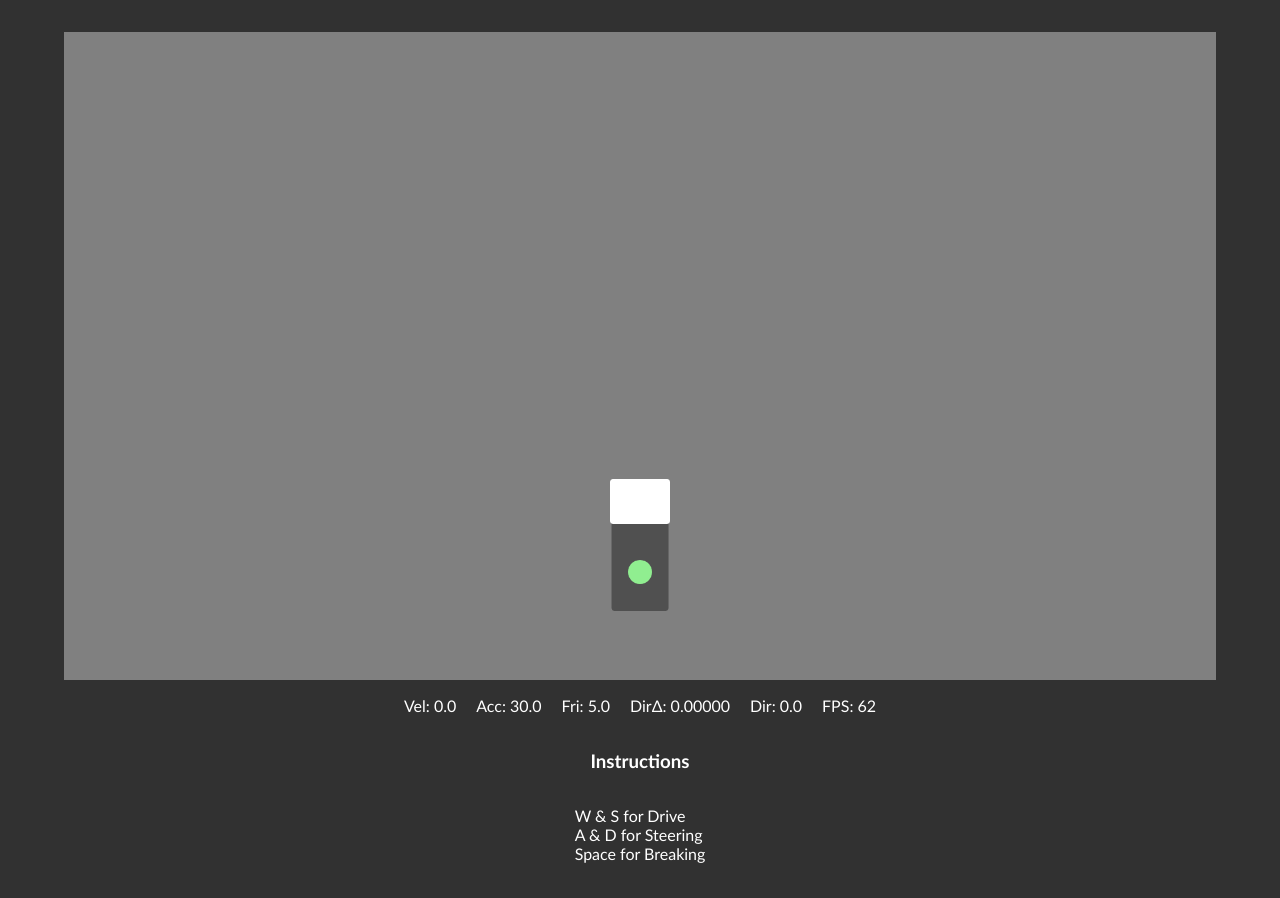
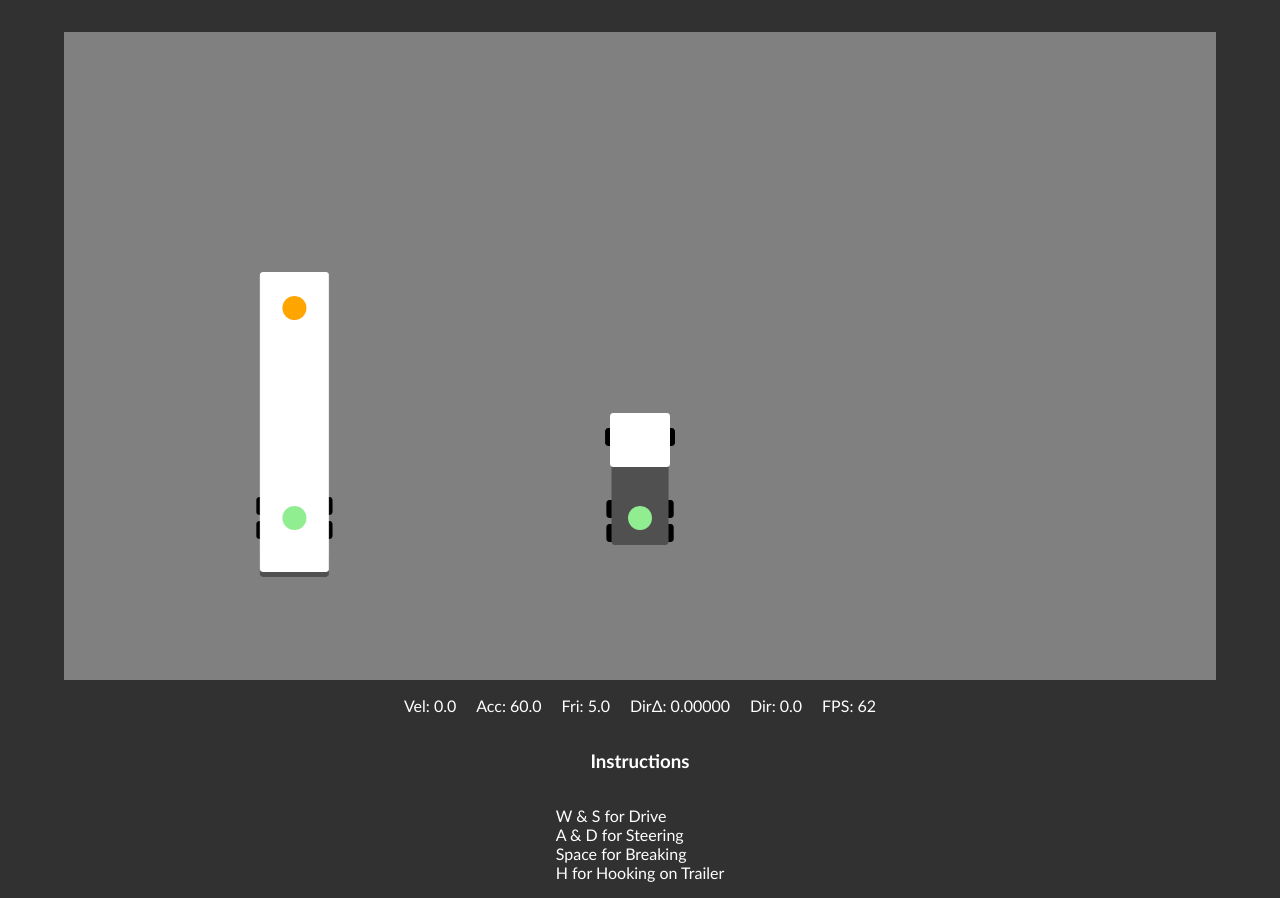
Before and after one commit to viggoStrom/Truck-Parking-Game, a plain HTML site: page index.html in a window 1280 px wide. Drawn offline with Linux system fonts and the light colour scheme.

Commit message:
added trailer

```diff
--- a/index.html
+++ b/index.html
@@ -27,9 +27,11 @@
     <p>
         W & S for Drive <br>
         A & D for Steering <br>
-        Space for Breaking
+        Space for Breaking <br>
+        H for Hooking on Trailer
     </p>
 
+    <script src="script/trailer.js"></script>
     <script src="script/truck.js"></script>
     <script src="script/main.js"></script>
 </body>
--- a/script/main.js
+++ b/script/main.js
@@ -14,7 +14,7 @@ canvas.height = 1080
 canvas.width = 1920
 
 const whiteTruck = new truck()
-
+const blueTrailer = new trailer([whiteTruck])
 
 // DEBUG
 let frameTime = 0
@@ -47,7 +47,40 @@ const frame = () => {
     whiteTruck.move()
     whiteTruck.draw()
 
+    blueTrailer.move()
+    blueTrailer.draw()
+
     window.requestAnimationFrame(frame)
 }
 
+const welcomePrompt = () => {
+    ctx.fillStyle = "black"
+    ctx.globalAlpha = 0.6
+    ctx.beginPath()
+    ctx.roundRect(canvas.width / 4, canvas.height / 4, canvas.width * 2 / 4, canvas.height * 2 / 4, 90)
+    ctx.closePath()
+    ctx.fill()
+    ctx.globalAlpha = 1
+
+    ctx.textAlign = "center"
+    ctx.fillStyle = "white"
+
+    ctx.font = "bold 70px sans-serif"
+    ctx.fillText("Park Your Trailer!", canvas.width / 2, canvas.height / 2)
+
+    ctx.font = "bold 40px sans-serif"
+    ctx.fillText("Click to Continue", canvas.width / 2, canvas.height / 2 + 60)
+}
+
+const start = (event) => {
+    document.removeEventListener("click", start)
+
+    window.requestAnimationFrame(frame)
+}
+
+// welcomePrompt()
+// document.addEventListener("click", start)
+
+
+// DEBUG
 window.requestAnimationFrame(frame)
--- /dev/null
+++ b/script/trailer.js
@@ -0,0 +1,193 @@
+/** @type {HTMLCanvasElement} */
+
+canvas = document.querySelector("canvas")
+
+class trailer {
+    constructor(trucks = [], x = canvas.width / 5, y = canvas.height * 3 / 4, direction = 0.5, color = "white") {
+        this.ctx = canvas.getContext("2d")
+
+        this.id = Date.now()
+        this.trucks = trucks
+
+        this.color = color
+        this.width = 115
+        this.length = 500
+
+        this.centerX = x
+        this.centerY = y
+        this.attachPointX = this.centerX
+        this.attachPointY = this.centerY - this.length + 150
+        this.direction = direction
+        this.velocity = 0
+
+        this.breakForce = 80
+        this.friction = 10
+        this.cargoMass = 0
+        this.dryMass = 2000
+    }
+
+    roundRect(x, y, w, h) {
+        this.ctx.save()
+        this.ctx.beginPath()
+        this.ctx.translate(this.centerX, this.centerY)
+        this.ctx.rotate(this.direction)
+        this.ctx.roundRect(x - this.centerX, y - this.centerY, w, h, 5)
+        this.ctx.closePath()
+        this.ctx.fill()
+        this.ctx.restore()
+    }
+
+
+    draw() {
+        // DEBUG
+        this.direction = this.trucks[0].direction
+        // DEBUG
+
+        this.attachPointX = this.centerX + Math.sin(this.direction) * (this.length - 150)
+        this.attachPointY = this.centerY - Math.cos(this.direction) * (this.length - 150)
+
+        let x, y, w, h
+
+        // Parking Space
+        this.ctx.strokeStyle = "green"
+        // this.ctx.strokeStyle = this.color
+        this.ctx.lineWidth = 100
+        this.ctx.globalAlpha = 0.8
+        x = 100
+        y = 100
+        w = this.width * 1.2
+        h = this.height * 1.2
+        this.ctx.beginPath()
+        this.ctx.roundRect(x, y, w, h)
+        this.ctx.closePath()
+        this.ctx.stroke()
+        this.ctx.globalAlpha = 1
+
+
+        // Wheels
+        this.ctx.fillStyle = "black"
+        x = this.centerX - this.width / 2 - 6
+        y = this.centerY + 5
+        w = 20
+        h = 30
+        this.roundRect(x, y, w, h)
+        x = this.centerX + this.width / 2 - 14
+        y = this.centerY + 5
+        this.roundRect(x, y, w, h)
+        x = this.centerX - this.width / 2 - 6
+        y = this.centerY - 35
+        this.roundRect(x, y, w, h)
+        x = this.centerX + this.width / 2 - 14
+        y = this.centerY - 35
+        this.roundRect(x, y, w, h)
+
+
+        // Back Bumper
+        x = this.centerX - this.width / 2
+        y = this.centerY + 8 + 50
+        w = this.width
+        h = 40
+        this.ctx.fillStyle = "#505050"
+        this.roundRect(x, y, w, h)
+
+
+        // Cargo Space
+        x = this.centerX - this.width / 2
+        y = this.centerY - this.length + 40 + 50
+        w = this.width
+        h = this.length
+        this.ctx.fillStyle = this.color
+        this.roundRect(x, y, w, h)
+
+
+        // DEBUG Center Point
+        this.ctx.fillStyle = "lightGreen"
+        this.ctx.beginPath()
+        this.ctx.arc(this.centerX, this.centerY, 20, 0, 2 * Math.PI)
+        this.ctx.closePath()
+        this.ctx.fill()
+
+        // DEBUG Attach Point
+        this.ctx.fillStyle = "orange"
+        x = this.attachPointX - this.centerX
+        y = this.attachPointY - this.centerY
+        this.ctx.save()
+        this.ctx.beginPath()
+        this.ctx.translate(this.centerX, this.centerY)
+        this.ctx.arc(x, y, 20, 0, 2 * Math.PI)
+        this.ctx.closePath()
+        this.ctx.fill()
+        this.ctx.restore()
+
+
+        // Hook on Trailer Prompt
+        this.trucks.forEach(truck => {
+            let r = 20
+            if (
+                truck.hooked == false &&
+                truck.centerX < this.attachPointX + r &&
+                truck.centerX > this.attachPointX - r &&
+                truck.centerY < this.attachPointY + r &&
+                truck.centerY > this.attachPointY - r
+            ) {
+                ctx.fillStyle = "rgba(0,0,0,0.5)"
+                ctx.beginPath()
+                ctx.roundRect(truck.centerX - 70, truck.centerY - 70, 140, 140, 20)
+                ctx.closePath()
+                ctx.fill()
+
+                this.ctx.fillStyle = "white"
+                this.ctx.textAlign = "center"
+                this.ctx.font = "bold 60px sans-serif"
+                this.ctx.fillText("H", truck.centerX, truck.centerY + 20)
+            }
+        })
+    }
+
+    move() {
+        // Wall collision
+        if (this.centerX > canvas.width - 45) { this.centerX = canvas.width - 45; this.velocity = -this.velocity * 0.2 }
+        if (this.centerX < 0 + 45) { this.centerX = 0 + 45; this.velocity = -this.velocity * 0.2 }
+        if (this.centerY > canvas.height - 45) { this.centerY = canvas.height - 45; this.velocity = -this.velocity * 0.2 }
+        if (this.centerY < 0 + 45) { this.centerY = 0 + 45; this.velocity = -this.velocity * 0.2 }
+
+
+        // Update Friction
+        this.friction = 5 + Math.abs(this.velocity) / 2
+
+
+        // Near 0 Velocity Sets Velocity To 0
+        if (Math.abs(this.velocity).toFixed(2) == 0) { this.velocity = 0 }
+
+
+        // Apply Friction
+        else if (this.velocity < 0) { this.velocity += this.friction / this.cargoMass }
+        else if (this.velocity > 0) { this.velocity -= this.friction / this.cargoMass }
+
+
+        // Apply Velocity to Truck Position
+        this.centerX += this.velocity * Math.sin(this.direction)
+        this.centerY -= this.velocity * Math.cos(this.direction)
+
+
+        // Breaking
+        if (this.break && this.velocity > 0) { this.velocity -= this.breakForce / this.cargoMass }
+        if (this.break && this.velocity < 0) { this.velocity += this.breakForce / this.cargoMass }
+    }
+
+    save() {
+        // Save Data to Local Storage in Case of Unintentional Reload
+        const data = {
+            centerX: this.centerX,
+            centerY: this.centerY,
+            direction: this.direction,
+            velocity: this.velocity,
+        }
+
+        window.localStorage.setItem(this.id, JSON.stringify(data))
+    }
+
+    load() {
+        return JSON.parse(window.localStorage.getItem(this.id))
+    }
+}
--- a/script/truck.js
+++ b/script/truck.js
@@ -3,42 +3,38 @@
 canvas = document.querySelector("canvas")
 
 class truck {
-    constructor() {
+    constructor(x = canvas.width / 2, y = canvas.height * 3 / 4) {
         this.ctx = canvas.getContext("2d")
+
+        this.id = Date.now()
 
         this.color = "white"
         this.cabWidth = 100
-        this.cabLength = 75
+        this.cabLength = 90
         this.width = 95
         this.length = 220
         this.widthDelta = (this.cabWidth - this.width) / 2
 
-        this.centerX = canvas.width / 2
-        this.centerY = canvas.height * 5 / 6
+        this.centerX = x
+        this.centerY = y
         this.direction = 0
         this.velocity = 0
-        this.steerVelocity = 0
 
-        this.acceleration = 30
-        this.breakForce = 40
+        this.acceleration = 60
+        this.breakForce = 80
         this.steerForce = 0.0002
-        this.friction = 5
+        this.friction = 10
         this.mass = 2000
+        this.hooked = false
 
-        this.steerForceEq = (x) => {
-            x = Math.abs(x)
-            if (x < 35) {
-                return 0.00765927 * x ** 1 - 0.0025005 * x ** 2 + 0.00037747 * x ** 3 - 0.0000321652 * x ** 4 + 0.00000167361 * x ** 5 - 5.4962 * 10 ** -8 * x ** 6 + 1.1467 * 10 ** -9 * x ** 7 - 1.4986 * 10 ** -11 * x ** 8 + 1.1869 * 10 ** -13 * x ** 9 - 5.402 * 10 ** -16 * x ** 10 + 1.2831 * 10 ** -18 * x ** 11 - 1.2244 * 10 ** -21 * x ** 12
-            } else {
-                return 0.003 + 1 / (50 * x)
-            }
-        }
 
         const inputDownKeys = document.addEventListener("keydown", key => {
+            if (key.ctrlKey && key.key != "r") { key.preventDefault() }
             if (key.key == "w") { this.forward = true }
             if (key.key == "s") { this.backward = true }
             if (key.key == "d") { this.rightTurn = true }
             if (key.key == "a") { this.leftTurn = true }
+            if (key.key == "h") { this.hooked = !this.hooked }
             if (key.key == " ") { this.break = true; key.preventDefault() }
         })
         const inputUpKeys = document.addEventListener("keyup", key => {
@@ -48,6 +44,15 @@ class truck {
             if (key.key == "a") { this.leftTurn = false }
             if (key.key == " ") { this.break = false; key.preventDefault() }
         })
+    }
+
+    steerForceEq = (x) => {
+        x = Math.abs(x)
+        if (x < 35) {
+            return 0.00765927 * x ** 1 - 0.0025005 * x ** 2 + 0.00037747 * x ** 3 - 0.0000321652 * x ** 4 + 0.00000167361 * x ** 5 - 5.4962 * 10 ** -8 * x ** 6 + 1.1467 * 10 ** -9 * x ** 7 - 1.4986 * 10 ** -11 * x ** 8 + 1.1869 * 10 ** -13 * x ** 9 - 5.402 * 10 ** -16 * x ** 10 + 1.2831 * 10 ** -18 * x ** 11 - 1.2244 * 10 ** -21 * x ** 12
+        } else {
+            return 0.003 + 1 / (50 * x)
+        }
     }
 
     roundRect(x, y, w, h) {
@@ -61,32 +66,68 @@ class truck {
         this.ctx.restore()
     }
 
+    wheel(x, y, w, h) {
+        this.ctx.save()
+        this.ctx.beginPath()
+        this.ctx.translate(this.centerX, this.centerY)
+        this.ctx.rotate(this.direction)
+        // this.ctx.roundRect(x - this.centerX, y - this.centerY, w, h, 5)
+        this.ctx.restore()
+        this.ctx.save()
+        this.ctx.translate(x, y)
+        this.ctx.rotate(this.direction * 1.3)
+        this.ctx.roundRect(this.centerX - x - 58, this.centerY - y - 150, w, h, 5)
+        this.ctx.closePath()
+        this.ctx.fill()
+        this.ctx.restore()
+    }
+
     draw() {
         let x, y, w, h
 
         // Wheels
-
+        x = this.centerX - this.cabWidth / 2 - 8
+        y = this.centerY - 130 - 20
+        w = 20
+        h = 30
+        this.ctx.fillStyle = "black"
+        this.roundRect(x, y, w, h)
+        x = this.centerX + this.cabWidth / 2 - 12
+        y = this.centerY - 130 - 20
+        this.roundRect(x, y, w, h)
+        x = this.centerX - this.cabWidth / 2 - 6
+        y = this.centerY - 10 - 20
+        this.roundRect(x, y, w, h)
+        x = this.centerX + this.cabWidth / 2 - 14
+        y = this.centerY - 10 - 20
+        this.roundRect(x, y, w, h)
+        x = this.centerX - this.cabWidth / 2 - 6
+        y = this.centerY + 30 - 20
+        this.roundRect(x, y, w, h)
+        x = this.centerX + this.cabWidth / 2 - 14
+        y = this.centerY + 30 - 20
+        this.roundRect(x, y, w, h)
 
 
         // Tractor Unit
-        this.ctx.fillStyle = "#505050"
         x = this.centerX - this.cabWidth / 2 + this.widthDelta
-        y = this.centerY - this.length / 2 - 45
+        y = this.centerY - this.length / 2 - 45 - 20
         w = this.width
         h = this.length
+        this.ctx.fillStyle = "#505050"
         this.roundRect(x, y, w, h)
 
 
         // Cab
-        this.ctx.fillStyle = this.color
         x = this.centerX - (this.cabWidth / 2)
-        y = this.centerY - this.length / 2 - 45
+        y = this.centerY - this.length / 2 - 45 - 20
         w = this.cabWidth
         h = this.cabLength
+        this.ctx.fillStyle = this.color
         this.roundRect(x, y, w, h)
 
 
-        // Center Point for Debug
+        // DEBUG Center Point
         this.ctx.fillStyle = "lightGreen"
         this.ctx.beginPath()
         this.ctx.arc(this.centerX, this.centerY, 20, 0, 2 * Math.PI)
@@ -96,32 +137,39 @@ class truck {
 
     move() {
         // Wall collision
-        if (this.centerX > canvas.width) { this.centerX = canvas.width; this.velocity = 0 }
-        if (this.centerX < 0) { this.centerX = 0; this.velocity = 0 }
-        if (this.centerY > canvas.height) { this.centerY = canvas.height; this.velocity = 0 }
-        if (this.centerY < 0) { this.centerY = 0; this.velocity = 0 }
+        if (this.centerX > canvas.width - 45) { this.centerX = canvas.width - 45; this.velocity = -this.velocity * 0.2 }
+        if (this.centerX < 0 + 45) { this.centerX = 0 + 45; this.velocity = -this.velocity * 0.2 }
+        if (this.centerY > canvas.height - 45) { this.centerY = canvas.height - 45; this.velocity = -this.velocity * 0.2 }
+        if (this.centerY < 0 + 45) { this.centerY = 0 + 45; this.velocity = -this.velocity * 0.2 }
+
 
         // Update Friction
         this.friction = 5 + Math.abs(this.velocity) / 2
 
+
         // Near 0 Velocity Sets Velocity To 0
         if (Math.abs(this.velocity).toFixed(2) == 0) { this.velocity = 0 }
+
 
         // Apply Friction
         else if (this.velocity < 0) { this.velocity += this.friction / this.mass }
         else if (this.velocity > 0) { this.velocity -= this.friction / this.mass }
 
+
         // Apply Acceleration
         if (this.forward) { this.velocity += this.acceleration / this.mass }
         if (this.backward) { this.velocity -= this.acceleration / this.mass / 2 }
+
 
         // Apply Velocity to Truck Position
         this.centerX += this.velocity * Math.sin(this.direction)
         this.centerY -= this.velocity * Math.cos(this.direction)
 
+
         // Breaking
         if (this.break && this.velocity > 0) { this.velocity -= this.breakForce / this.mass }
         if (this.break && this.velocity < 0) { this.velocity += this.breakForce / this.mass }
+
 
         // Steering
         this.steerForce = this.steerForceEq(this.velocity)
@@ -130,4 +178,20 @@ class truck {
         if (this.leftTurn && this.velocity > 0) { this.direction -= this.steerForce }
         if (this.leftTurn && this.velocity < 0) { this.direction += this.steerForce }
     }
+
+    save() {
+        // Save Data to Local Storage in Case of Unintentional Reload
+        const data = {
+            centerX: this.centerX,
+            centerY: this.centerY,
+            direction: this.direction,
+            velocity: this.velocity,
+        }
+
+        window.localStorage.setItem(this.id, JSON.stringify(data))
+    }
+
+    load() {
+        return JSON.parse(window.localStorage.getItem(this.id))
+    }
 }
```
